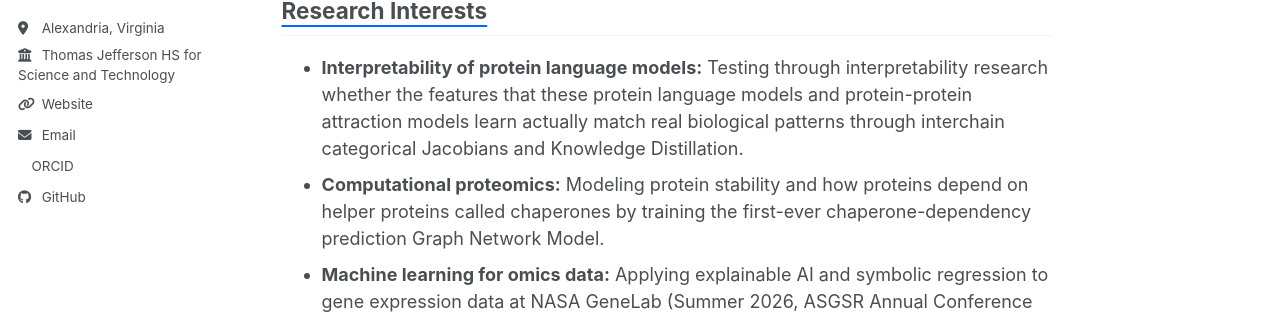
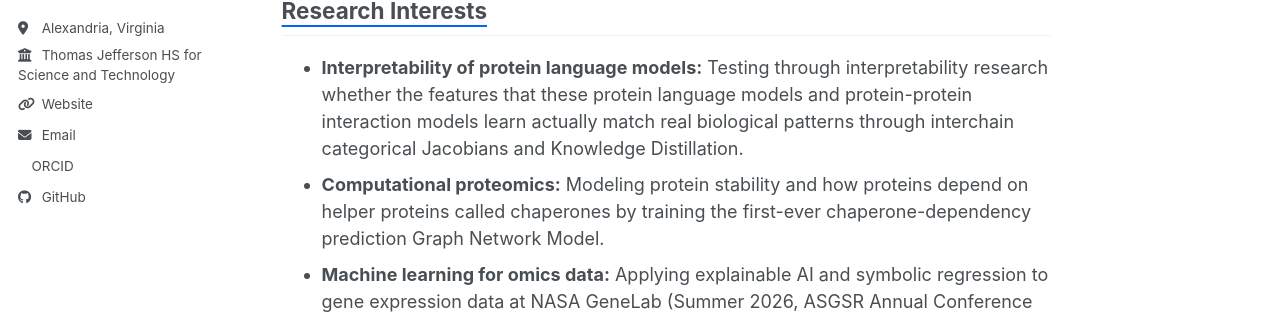
Before and after one commit to bhaveshadivi/bhaveshadivi.github.io, a Jekyll site: the page built from _pages/about.md, in a window 1280 px wide and 900 px high. Shown: the part 380-694 px from the top of the window. Built offline with Jekyll 4.4.1, drawn with Linux system fonts in a browser that asks for light colours; a script bundle is joined from its source files by our own code; a style sheet for code colours, icons or effects is not loaded.

Commit message:
Fix typo: protein-protein attraction -> interaction models

```diff
--- a/_pages/about.md
+++ b/_pages/about.md
@@ -8,7 +8,7 @@ I am a high school student at Thomas Jefferson High School for Science and Techn
 
 ## Research Interests
 
-- **Interpretability of protein language models:** Testing through interpretability research whether the features that these protein language models and protein-protein attraction models learn actually match real biological patterns through interchain categorical Jacobians and Knowledge Distillation.
+- **Interpretability of protein language models:** Testing through interpretability research whether the features that these protein language models and protein-protein interaction models learn actually match real biological patterns through interchain categorical Jacobians and Knowledge Distillation.
 - **Computational proteomics:** Modeling protein stability and how proteins depend on helper proteins called chaperones by training the first-ever chaperone-dependency prediction Graph Network Model.
 - **Machine learning for omics data:** Applying explainable AI and symbolic regression to gene expression data at NASA GeneLab (Summer 2026, ASGSR Annual Conference 2026).
 - **Mechanistic models in medicine:** Combining mechanistic model heuristics of the original Dynamic Precision Medicine (DPM) Generalized Evolutionary Classifier (EC1) with novel clustering research for Mixture-of-Experts XGBoost optimal treatment trajectory prediction training at Georgetown University DPM Lab (Innovation Center for Biomedical Informatics).
```
